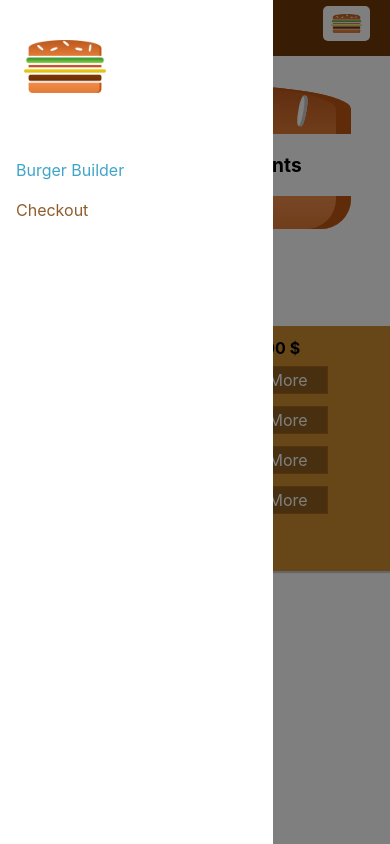
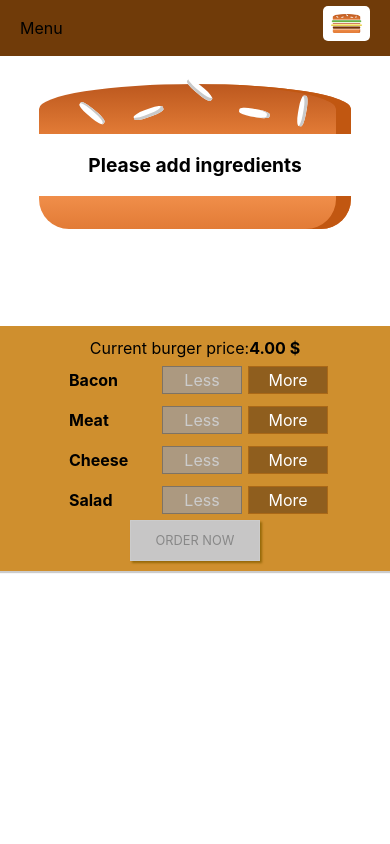
Before and after one commit to parth280197/Burger-Builder, a React (Create React App) app: page / in a window 390 px wide. Built offline with nearby package versions, Linux system fonts and the light colour scheme.

Commit message:
Menu button hidden on large screen bug fixed for backdrop too

```diff
--- a/src/components/layout/layout.js
+++ b/src/components/layout/layout.js
@@ -5,13 +5,13 @@ import SideDrawer from "../navigation/sideDrawer/sideDrawer";
 
 class Layout extends Component {
   state = {
-    showSideDrawer: true
+    showSideDrawer: false
   };
   sideDrawerClosedHandler = () => {
     this.setState({showSideDrawer: false});
   };
-  sideDrawerToggleHandler = prevState => {
-    this.setState(() => {
+  sideDrawerToggleHandler = () => {
+    this.setState(prevState => {
       return {showSideDrawer: !prevState.showSideDrawer};
     });
   };
--- a/src/components/navigation/sideDrawer/drawerToggle/drawerToggle.js
+++ b/src/components/navigation/sideDrawer/drawerToggle/drawerToggle.js
@@ -1,7 +1,11 @@
 import React from "react";
-
+import classes from "../drawerToggle/drawerToggle.module.css";
 const drawerToggle = props => {
-  return <div onClick={props.clicked}>Menu</div>;
+  return (
+    <div className={classes.isVisible} onClick={props.clicked}>
+      Menu
+    </div>
+  );
 };
 
 export default drawerToggle;
--- /dev/null
+++ b/src/components/navigation/sideDrawer/drawerToggle/drawerToggle.module.css
@@ -0,0 +1,8 @@
+.isVisible {
+  display: none;
+}
+@media (max-width: 500px) {
+  .isVisible {
+    display: inherit;
+  }
+}
--- a/src/containers/burgerBuilder/BurgerBuilder.js
+++ b/src/containers/burgerBuilder/BurgerBuilder.js
@@ -75,7 +75,7 @@ class BurgerBuilder extends Component {
       less: {...this.state.ingredients},
       more: {...this.state.ingredients}
     };
-    for (let key in disableInfo.more) {
+    for (const key in disableInfo.more) {
       disableInfo.less[key] = this.state.ingredients[key] <= 0;
       disableInfo.more[key] = this.state.ingredients[key] >= 3;
     }
```
